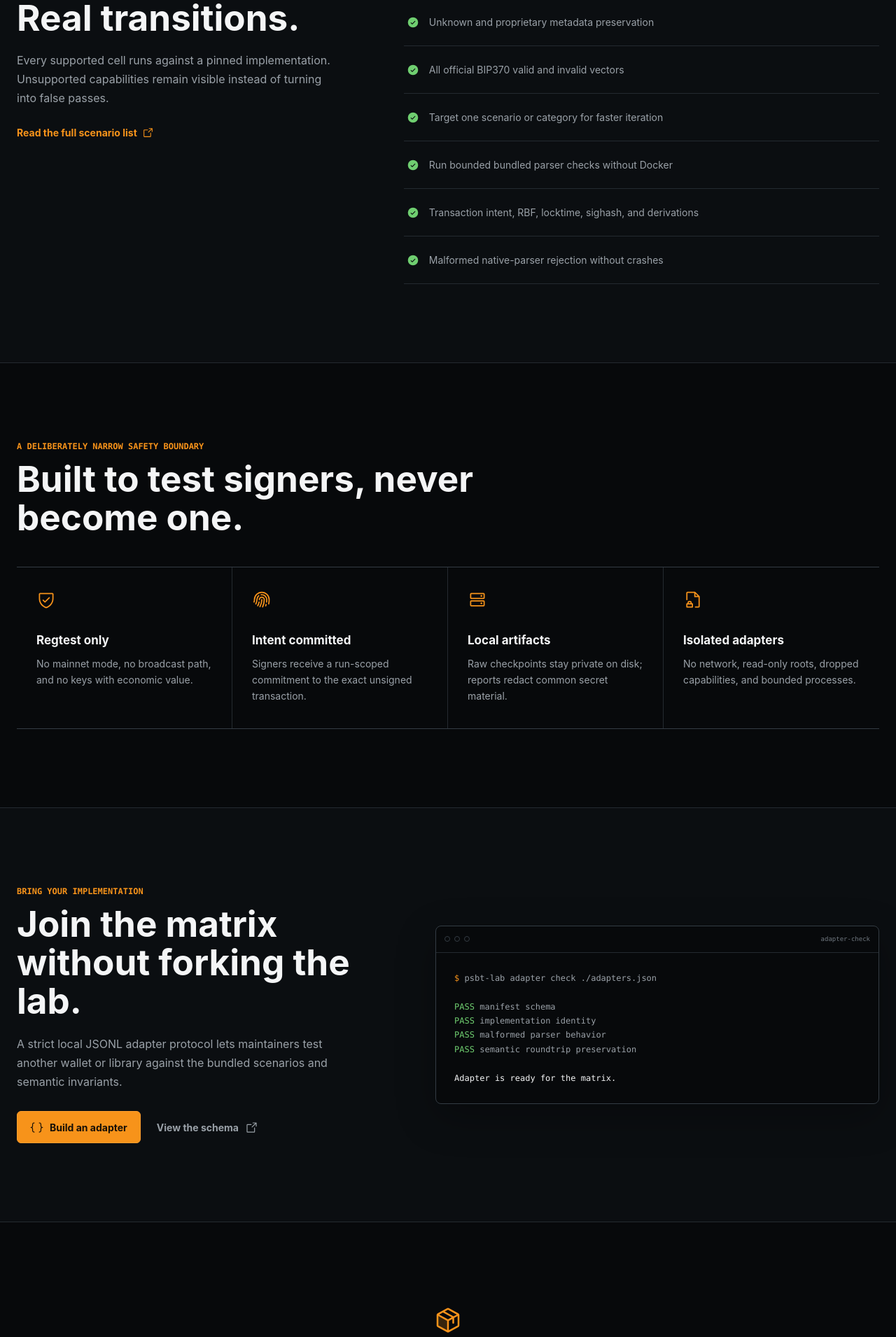
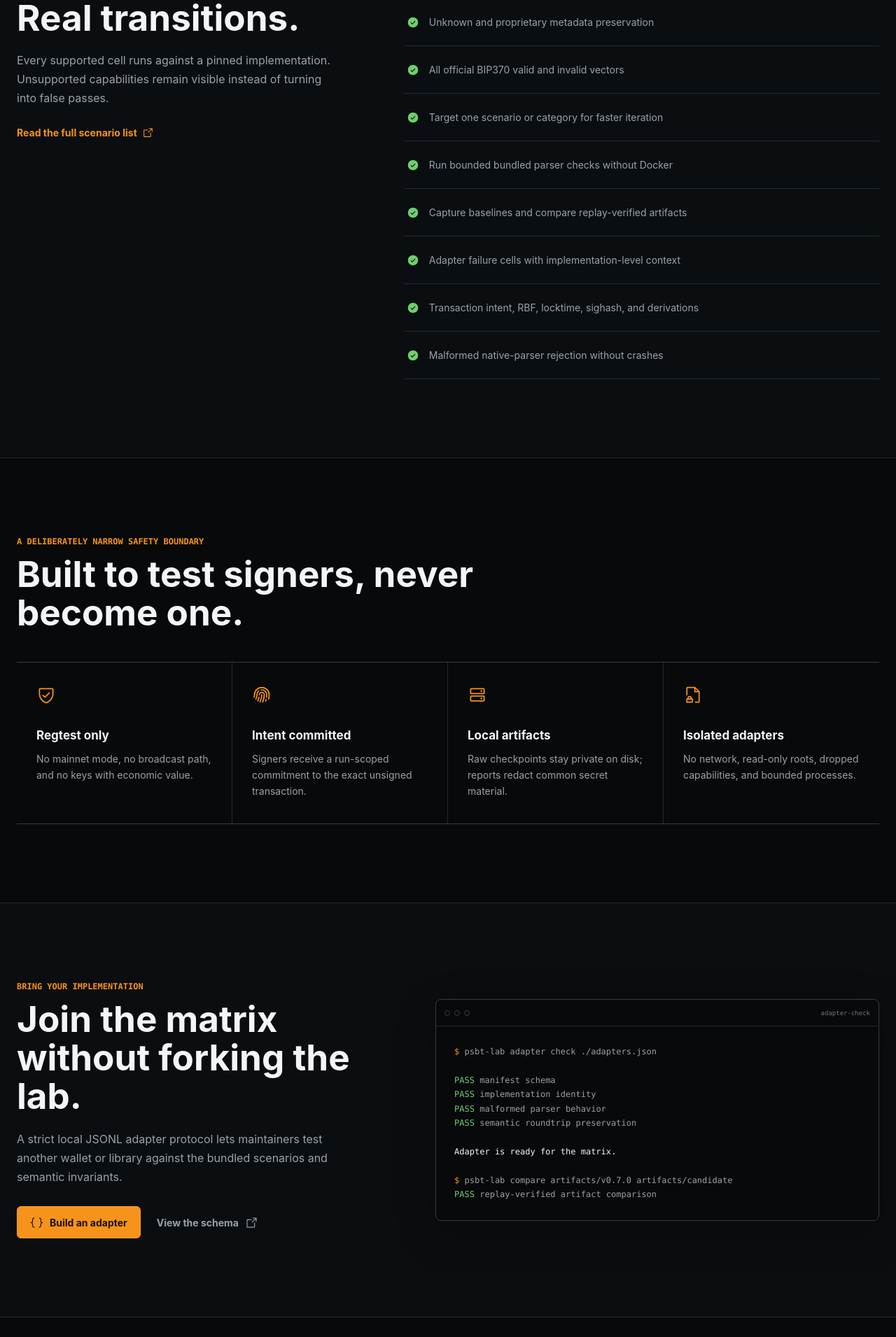
Before and after one commit to GautamBytes/psbt-interop-lab, a React (Vite) app in the folder website/: page / in a window 1280 px wide. Shown: the part 3512-5423 px from the top of the page at 70% size. Built offline with nearby package versions, Linux system fonts and the light colour scheme.

Commit message:
docs: surface baseline comparison workflow (#12)

```diff
--- a/website/src/components/Sections.tsx
+++ b/website/src/components/Sections.tsx
@@ -20,6 +20,8 @@ const coverage = [
   "All official BIP370 valid and invalid vectors",
   "Target one scenario or category for faster iteration",
   "Run bounded bundled parser checks without Docker",
+  "Capture baselines and compare replay-verified artifacts",
+  "Adapter failure cells with implementation-level context",
   "Transaction intent, RBF, locktime, sighash, and derivations",
   "Malformed native-parser rejection without crashes",
 ] as const;
@@ -158,6 +160,9 @@ export function Sections() {
                 <b>PASS</b> semantic roundtrip preservation{"\n"}
                 {"\n"}
                 <em>Adapter is ready for the matrix.</em>
+                {"\n\n"}
+                <span>$</span> psbt-lab compare artifacts/v0.7.0 artifacts/candidate{"\n"}
+                <b>PASS</b> replay-verified artifact comparison{"\n"}
               </code>
             </pre>
           </section>
```
Also changed, not shown: 3 other files (tests, documents, lock files or other folders).
